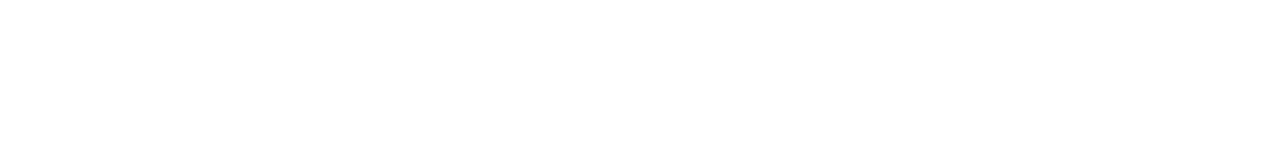
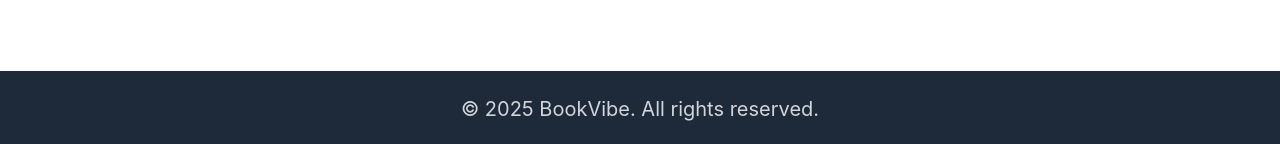
Before and after one commit to mjaabdullah/book-vibe, a React (Vite) app: page / in a window 1280 px wide. Shown: the part 2090-2234 px from the top of the page. Before the commit the page ends 2128 px from the top, so only its background shows below. Built offline with nearby package versions, Linux system fonts and the light colour scheme.

Commit message:
Add footer

```diff
--- /dev/null
+++ b/src/assets/Components/shared/Footer.jsx
@@ -0,0 +1,13 @@
+const Footer = () => {
+  return (
+    <footer className="border-t border-base-200 py-6 bg-gray-800  mt-8">
+      <div className="max-w-7xl mx-auto flex flex-col">
+        <p className="text-center text-xl text-gray-300">
+          &copy; 2025 BookVibe. All rights reserved.
+        </p>
+      </div>
+    </footer>
+  );
+};
+
+export default Footer;
--- a/src/assets/layout/MainLayout.jsx
+++ b/src/assets/layout/MainLayout.jsx
@@ -1,11 +1,15 @@
 import { Outlet } from "react-router";
+import Footer from "../Components/shared/Footer";
 import Navbar from "../Components/shared/Navbar";
 
 const MainLayout = () => {
   return (
-    <div>
+    <div className="min-h-screen flex flex-col">
       <Navbar />
-      <Outlet />
+      <main className="flex-1">
+        <Outlet />
+      </main>
+      <Footer />
     </div>
   );
 };
```
